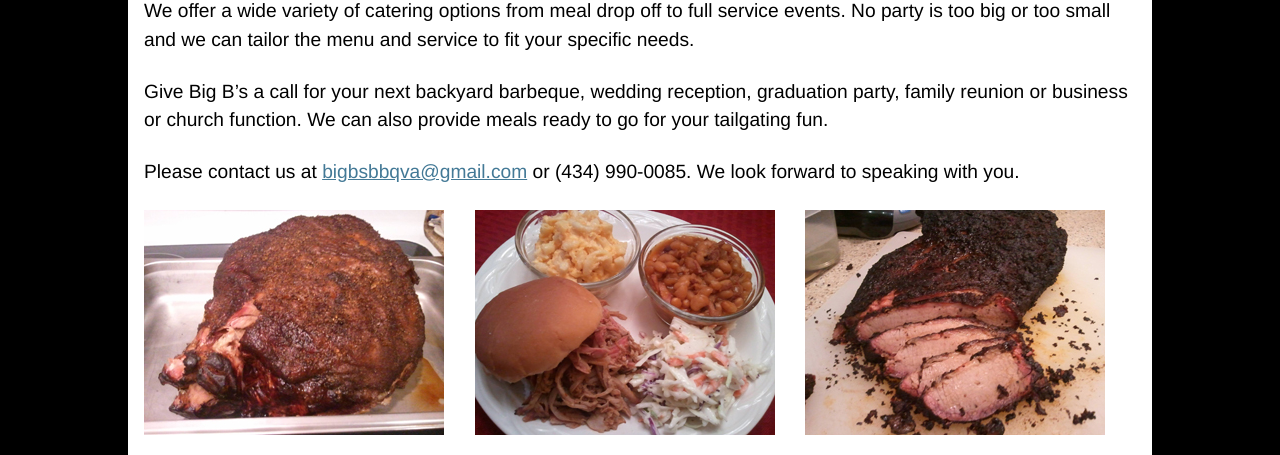
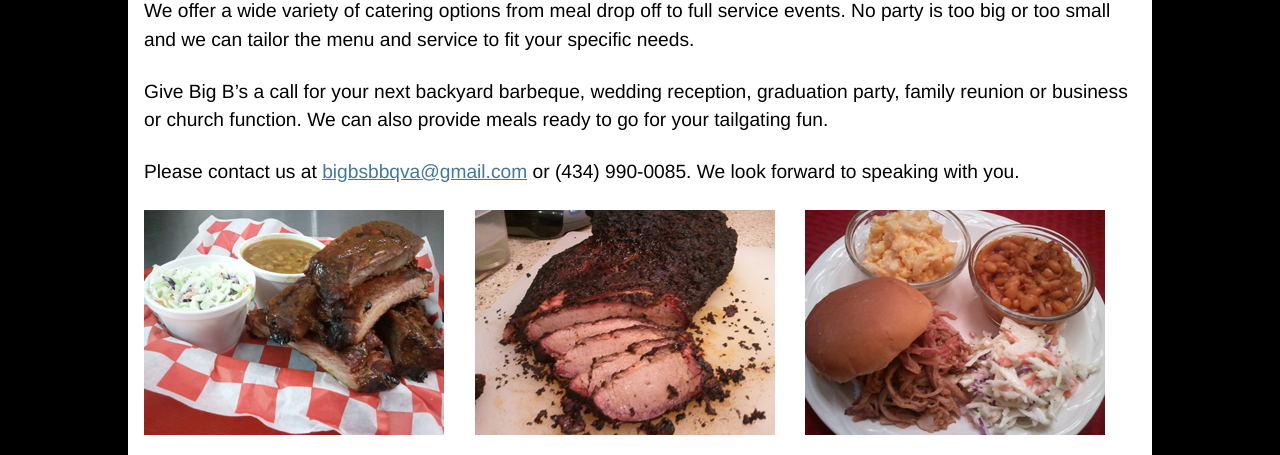
Before and after one commit to tomwallace/bigBsBarbeque, a plain HTML site: page catering.htm in a window 1280 px wide. Shown: the part 251-706 px from the top of the page. Drawn offline with Linux system fonts and the light colour scheme.

Commit message:
Adding new picture of rib platter that Brian provided me.

```diff
--- a/catering.htm
+++ b/catering.htm
@@ -44,9 +44,9 @@
 
     <h3>Please contact us at <a href="mailto:bigbsbbqva@gmail.com">bigbsbbqva@gmail.com</a> or (434) 990-0085.  We look forward to speaking with you.</h3>
 
-    <div class="image-catering"><img src="assets/images/smokedHam.jpg"/></div>
+    <div class="image-catering"><img src="assets/images/ribPlatter.jpg"/></div>
+    <div class="image-catering"><img src="assets/images/brisket.jpg"/></div>
     <div class="image-catering"><img src="assets/images/pulledPorkPlatter.jpg"/></div>
-    <div class="image-catering"><img src="assets/images/brisket.jpg"/></div>
 
 </div>
 <div id="footer">
```
Also changed, not shown: assets/images/ribPlatter.jpg (added).
